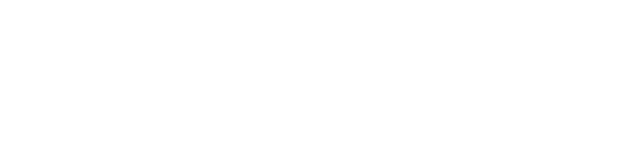
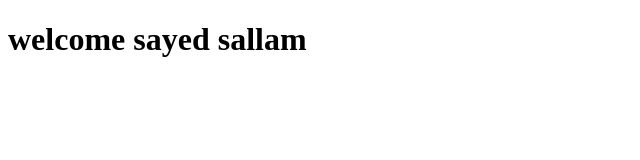
Before and after one commit to sallam22/Regressiontest, a plain HTML site: page index.html in a window 1280 px wide. Shown: the whole page, without its empty margins (0-640 px from the left). Drawn offline with Linux system fonts and the light colour scheme.

Commit message:
add new header

```diff
--- a/index.html
+++ b/index.html
@@ -6,6 +6,6 @@
     <title>Document</title>
 </head>
 <body>
-
+    <h1> welcome sayed sallam </h1>
 </body>
 </html>
```
